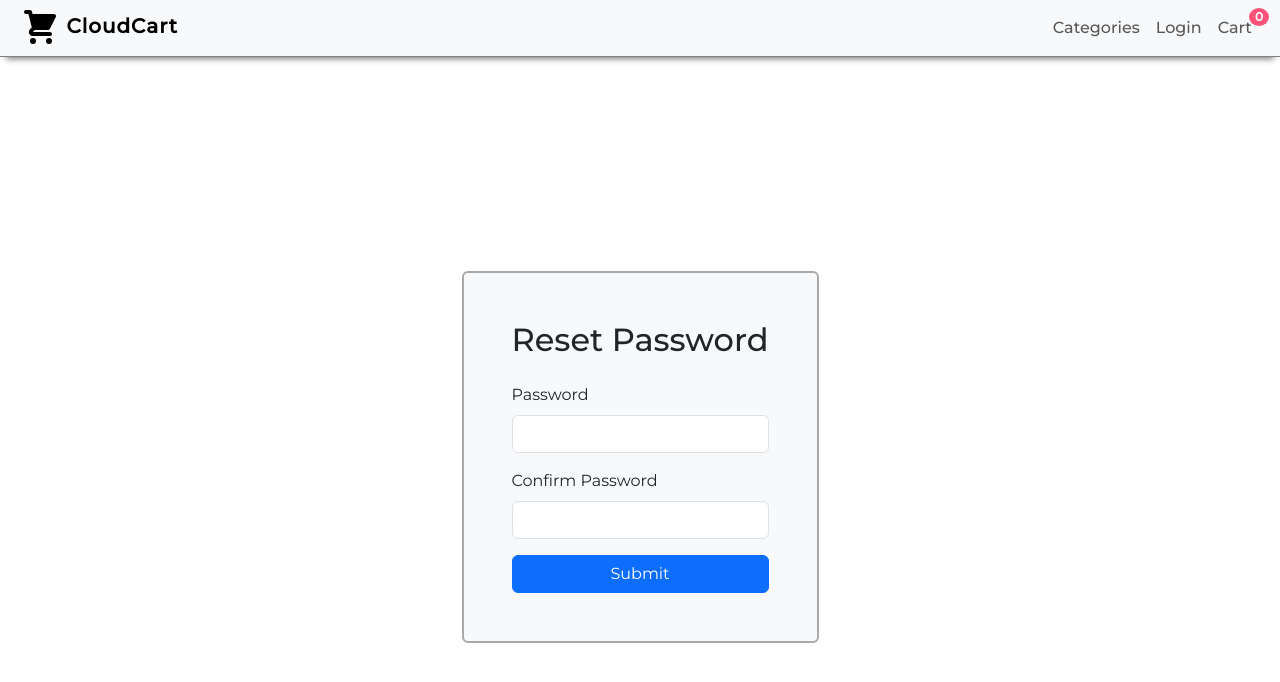
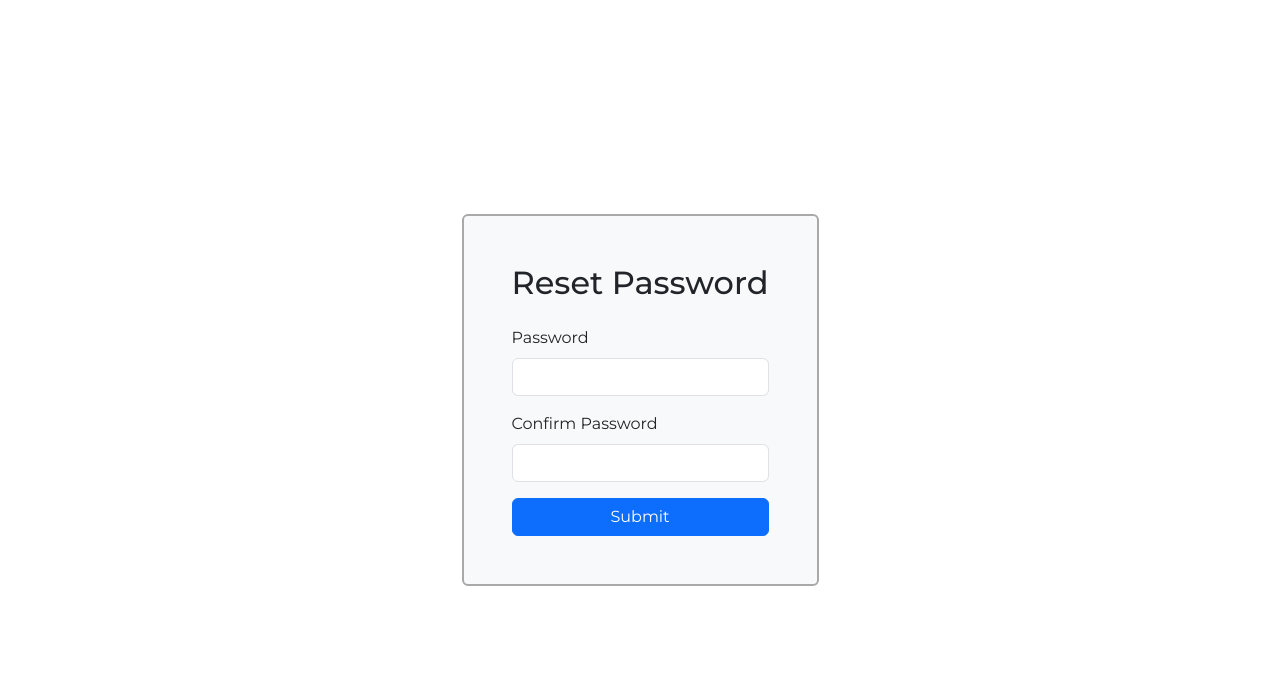
Before and after one commit to mehuldantani/cloudcart_frontend, a React (Create React App) app: page /resetpassword/1 in a window 1280 px wide. Shown: the top 682 px of the page. Built offline with nearby package versions, Linux system fonts and the light colour scheme.

Commit message:
fixed issue

```diff
--- a/src/pages/Auth/resetpw.js
+++ b/src/pages/Auth/resetpw.js
@@ -44,7 +44,6 @@ const Resetpassword = () => {
     }
 
     return (
-      <Layout>
   <div class="container d-flex justify-content-center align-items-center vh-100">
     <div class="max-width-250 rounded p-5 login-container">
       <h2 class="text-center mb-4">Reset Password</h2>
@@ -75,8 +74,6 @@ const Resetpassword = () => {
       </form>
     </div>
   </div>
-</Layout>
-
     )
   }
 
```
